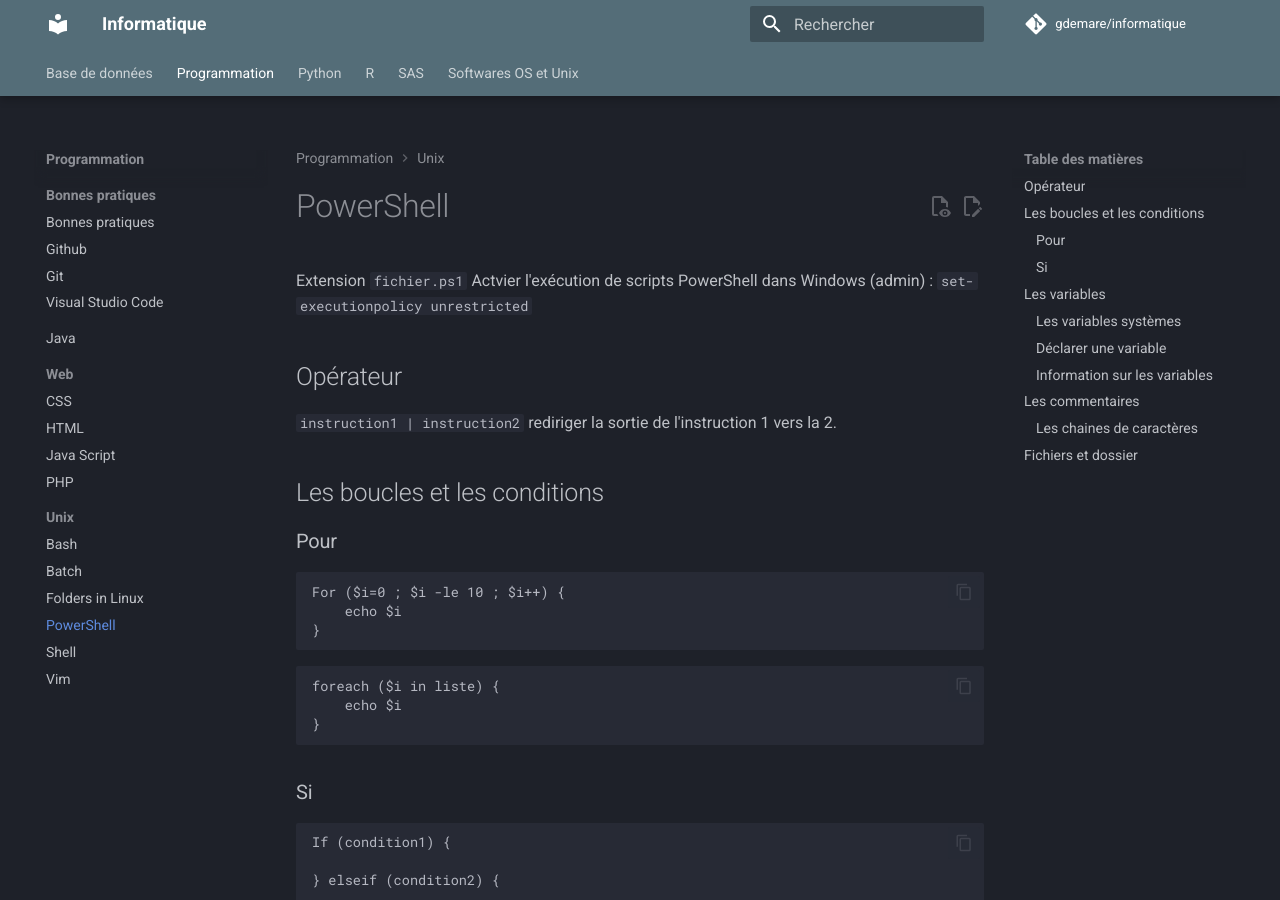
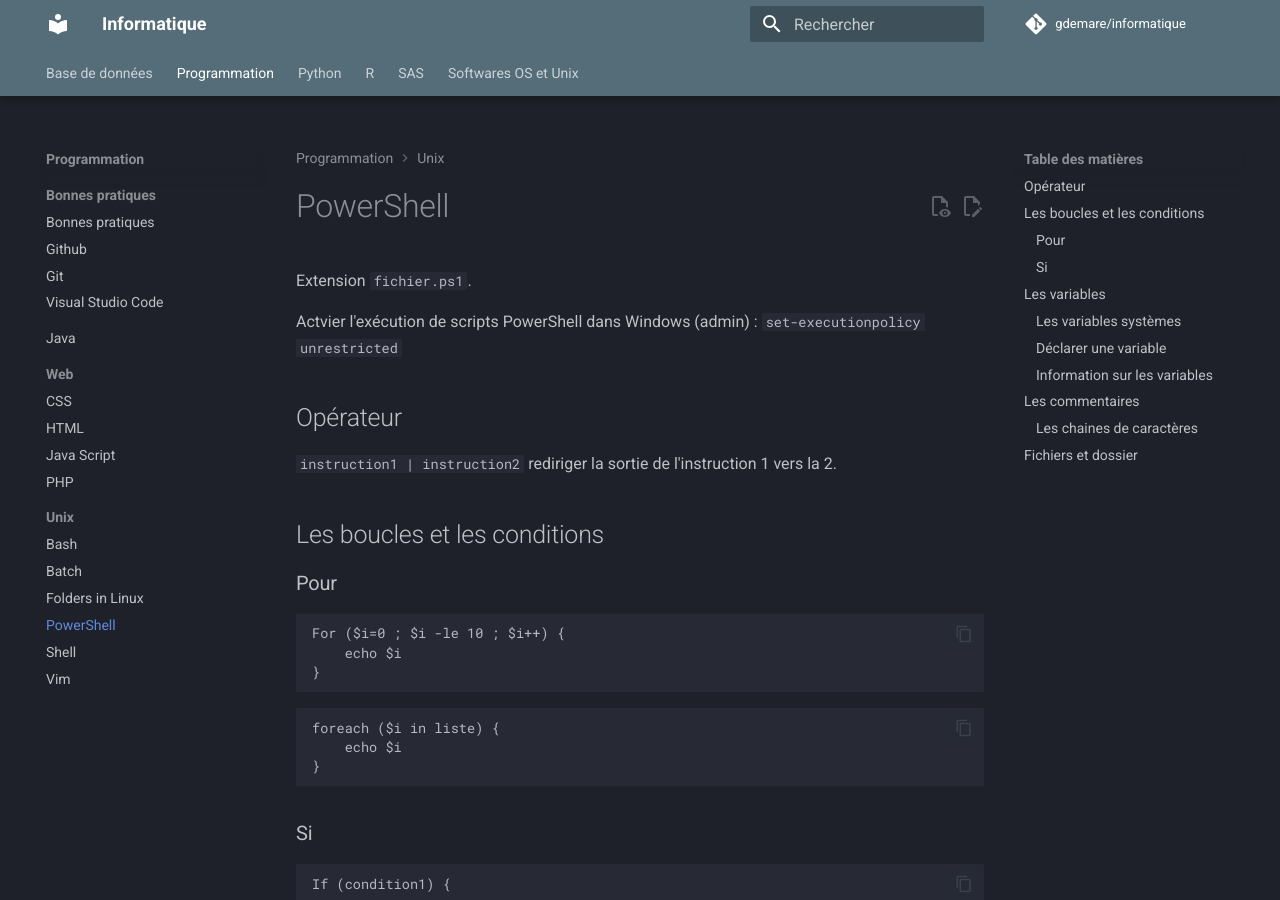
Before and after one commit to gdemare/Informatique, an MkDocs documentation site: the page built from docs/sofwares-os-unix/unix/powershell.md, in a window 1280 px wide and 900 px high. Built offline with MkDocs 1.6.1 and Material for MkDocs 9.7.7, drawn with Linux system fonts in a browser that asks for light colours; comment, search, counter and statistics services are not loaded.

```diff
--- a/docs/sofwares-os-unix/unix/powershell.md
+++ b/docs/sofwares-os-unix/unix/powershell.md
@@ -1,4 +1,5 @@
-Extension `fichier.ps1`
+Extension `fichier.ps1`.
+
 Actvier l'exécution de scripts PowerShell dans Windows (admin) : `set-executionpolicy unrestricted`
 
 ## Opérateur
```
